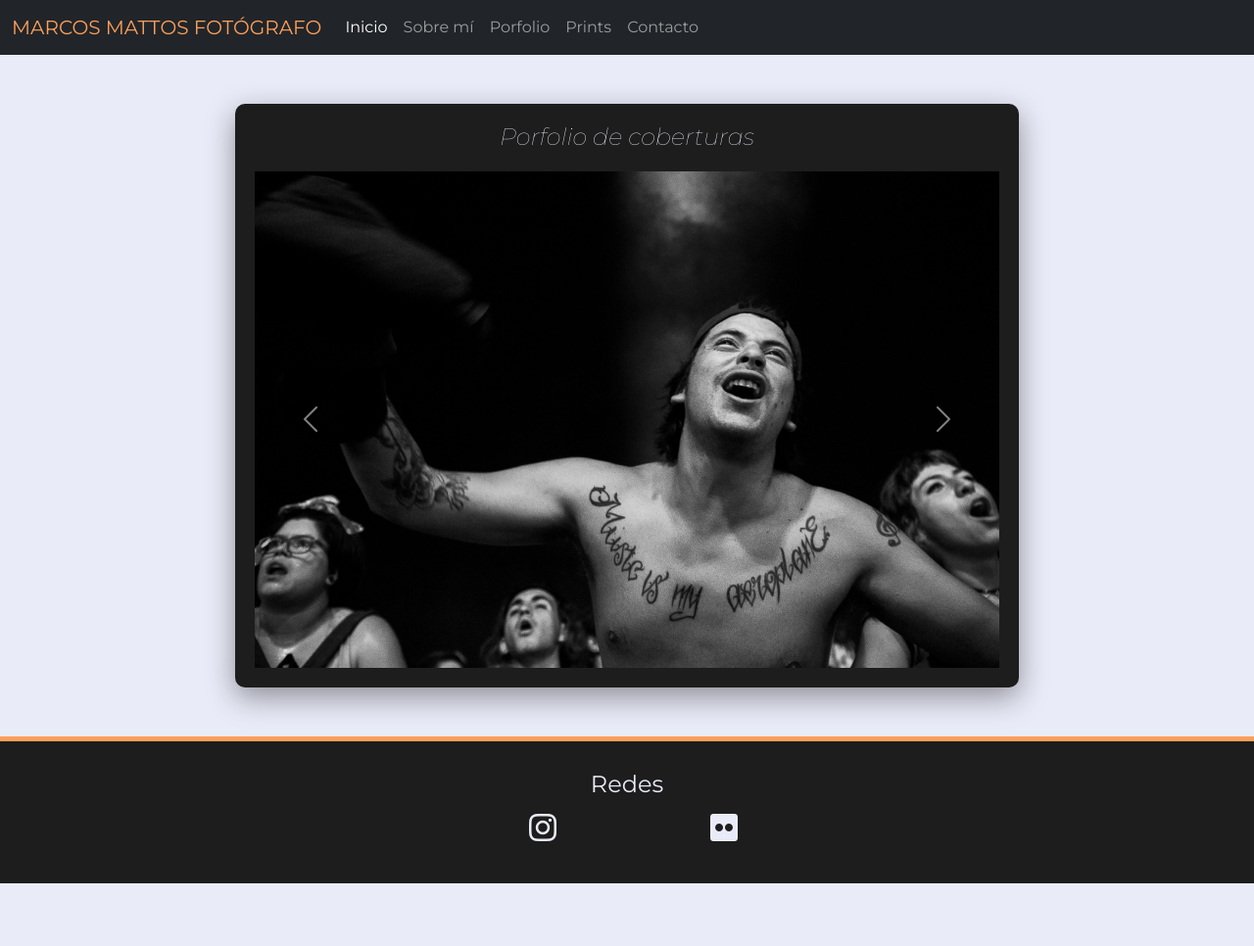
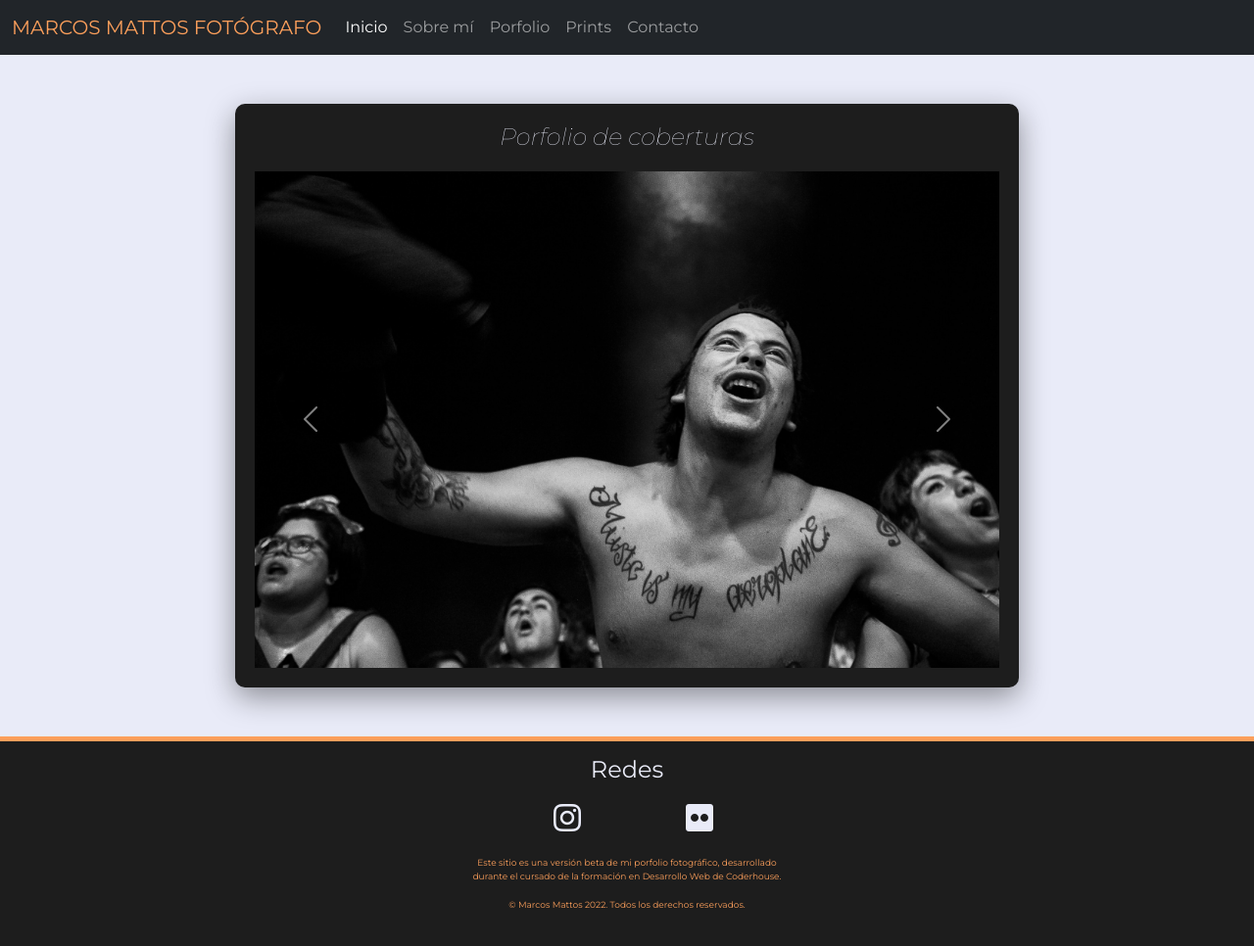
Before and after one commit to MarcosM93/primer_repositorio, a website: page index.html in a window 1280 px wide. Shown: the whole page at 98% size. Before the commit the page ends 902 px from the top, so only its background shows below. Drawn offline with nearby package versions, Linux system fonts and the light colour scheme.

Commit message:
cambios 20220704

```diff
--- a/index.html
+++ b/index.html
@@ -57,16 +57,20 @@
             <div id="carouselExampleControls" class="carousel slide" data-bs-ride="carousel">
                 <div class="carousel-inner">
                     <div class="carousel-item active">
-                        <img src="./img/PORFOLIO/PORFOLIO_WEB_SLIDER.jpg" class="d-block w-100" alt="Retrato en doble exposición - Foto: Marcos Mattos">
+                        <img src="./img/PORFOLIO/PORFOLIO_WEB_SLIDER.jpg" class="d-block w-100"
+                            alt="Retrato en doble exposición - Foto: Marcos Mattos">
                     </div>
                     <div class="carousel-item active">
-                        <img src="./img/PORFOLIO/PORFOLIO_WEB_SLIDER_2.jpg" class="d-block w-100" alt="Cosquín Rock 2019 - Foto: Marcos Mattos">
+                        <img src="./img/PORFOLIO/PORFOLIO_WEB_SLIDER_2.jpg" class="d-block w-100"
+                            alt="Cosquín Rock 2019 - Foto: Marcos Mattos">
                     </div>
                     <div class="carousel-item active">
-                        <img src="./img/PORFOLIO/PORFOLIO_WEB_SLIDER_3.jpg" class="d-block w-100" alt="Salto en vado en Desafío Río Pinto 2022 - Foto: Marcos Mattos">
+                        <img src="./img/PORFOLIO/PORFOLIO_WEB_SLIDER_3.jpg" class="d-block w-100"
+                            alt="Salto en vado en Desafío Río Pinto 2022 - Foto: Marcos Mattos">
                     </div>
                     <div class="carousel-item active">
-                        <img src="./img/PORFOLIO/PORFOLIO_WEB_SLIDER_4.jpg" class="d-block w-100" alt="Festival La Nueva Generación 2019 - Foto: Marcos Mattos">
+                        <img src="./img/PORFOLIO/PORFOLIO_WEB_SLIDER_4.jpg" class="d-block w-100"
+                            alt="Festival La Nueva Generación 2019 - Foto: Marcos Mattos">
                     </div>
                 </div>
                 <button class="carousel-control-prev" type="button" data-bs-target="#carouselExampleControls"
@@ -84,7 +88,6 @@
 
         <footer>
             <div class="footer-all">
-                <div class="contenedor-footer">
                 <h2>Redes</h2>
                 <div class="contenedor-redes">
                     <a href="https://www.instagram.com/marcosumattos/" class="icon-redes"><i
@@ -92,6 +95,10 @@
                     <a href="https://www.flickr.com/photos/marcosumattos/" class="icon-redes"><i
                             class="fa-brands fa-2xl fa-flickr"></i></a>
                 </div>
+                <div class="copy">
+                    <p>Este sitio es una versión beta de mi porfolio fotográfico, desarrollado durante el cursado de la
+                        formación en Desarrollo Web de Coderhouse.</p>
+                    <p>© Marcos Mattos 2022. Todos los derechos reservados.</p>
                 </div>
             </div>
         </footer>
--- a/scss/styles.scss
+++ b/scss/styles.scss
@@ -7,6 +7,7 @@ body {
     padding: 0;
     box-sizing: border-box;
     font-family: $font-type;
+    max-height: 1000px;
 
 
 
@@ -234,6 +235,7 @@ body {
                 flex-direction: column;
                 margin: 0px auto 10px auto;
 
+
                 .card {
                     margin: 20px;
                     background-color: $primary;
@@ -308,6 +310,18 @@ body {
                     }
                 }
             }
+
+            @media screen and (max-width: 375px) {
+                .contenedor-prints {
+                    max-width: 300px;
+                    height: auto;
+
+                    .card {
+                        gap: 10px;
+                        width: auto;
+                        max-width: 250px;
+                    }
+                }
             }
         }
     }
@@ -328,7 +342,12 @@ body {
             box-shadow: $shadow;
 
             h2 {
-            font-style: bold;
+                font-size: 28px;
+
+                @media screen and (max-width: 420px) {
+                    font-size: 22px;
+
+                }
             }
 
             .form-enviar {
@@ -490,47 +509,62 @@ footer {
         font-family: $font-type;
         border-top: 5px solid $secondary;
         width: 100%;
-    height: 120px;
-    margin-top: auto;
-    padding-bottom: 50px;
+        max-height: 400px;
+        padding-bottom: 10px;
         margin-bottom: 0;
         position: absolute;
 
-    @media screen and (min-width:351px) {
-        height: 150px;
-        margin-bottom: 10px;
+        .footer-all {
+            height: 200px;
+            width: 100%;
+            margin: 0 auto;
+            padding: 0 auto;
+            display: flex;
+            flex-direction: column;
+
+            h2 {
+                font-size: small;
+                text-align: center;
+                color: $secondary-grey;
+                padding: 15px;
+
+                @media screen and (min-width:255px) {
+                    font-size: small;
                 }
 
+                @media screen and (min-width:568px) {
+                    font-size: x-large;
+                }
+            }
 
+            .copy {
+                flex-direction: column;
+                max-width: 320px;
+                height: auto;
+                max-height: 200px;
+                margin: 10px auto;
+                position: sticky;
+                padding-top: 20px;
 
-    .footer-all {
-        width: 50%;
-        margin: 0 auto;
-        padding-top: 20px;
-        padding-bottom: 20px;
+                p {
+                    font-size: xx-small;
+                    color: $secondary;
+                    text-align: center;
+                }
 
-
-        h2 {
-            font-size: 32px;
-            text-align: center;
-            color: $secondary-grey;
-            padding: 10px;
-
-            @media screen and (min-width:351px) {
-                font-size: 24px;
+                @media screen and (max-width:351px) {
+                    max-width: 150px;
+                }
             }
         }
 
         .contenedor-redes {
+            height: 60px;
             margin: 0 auto;
             width: 150px;
             display: flex;
             flex-direction: row;
             justify-content: space-between;
-
-            @media screen and (min-width:768px) {
-                width: 200px;
-            }
 
             .icon-redes {
                 color: $secondary-grey;
@@ -540,35 +574,8 @@ footer {
                 &:hover {
                     box-shadow: $shadow;
                     color: $secondary;
-
-                }
-
-            }
-
-            @media screen and (min-width:768px) {
-                h2 {
-                    font-size: 14px;
-                    text-align: center;
-                    color: $primary-light;
-                }
-
-                .contenedor-redes {
-                    flex-direction: column;
-                    justify-content: center;
-
-                    .icon-redes {
-                        color: $secondary;
-                        height: 20px;
-                        width: 20px;
-
-                        &:hover {
-                            color: $secondary;
-                            box-shadow: $shadow;
                 }
             }
         }
     }
 }
-
-    }
-}
```
Also changed, not shown: css/styles.css. Lines whose indentation alone changed are shown as unchanged.
